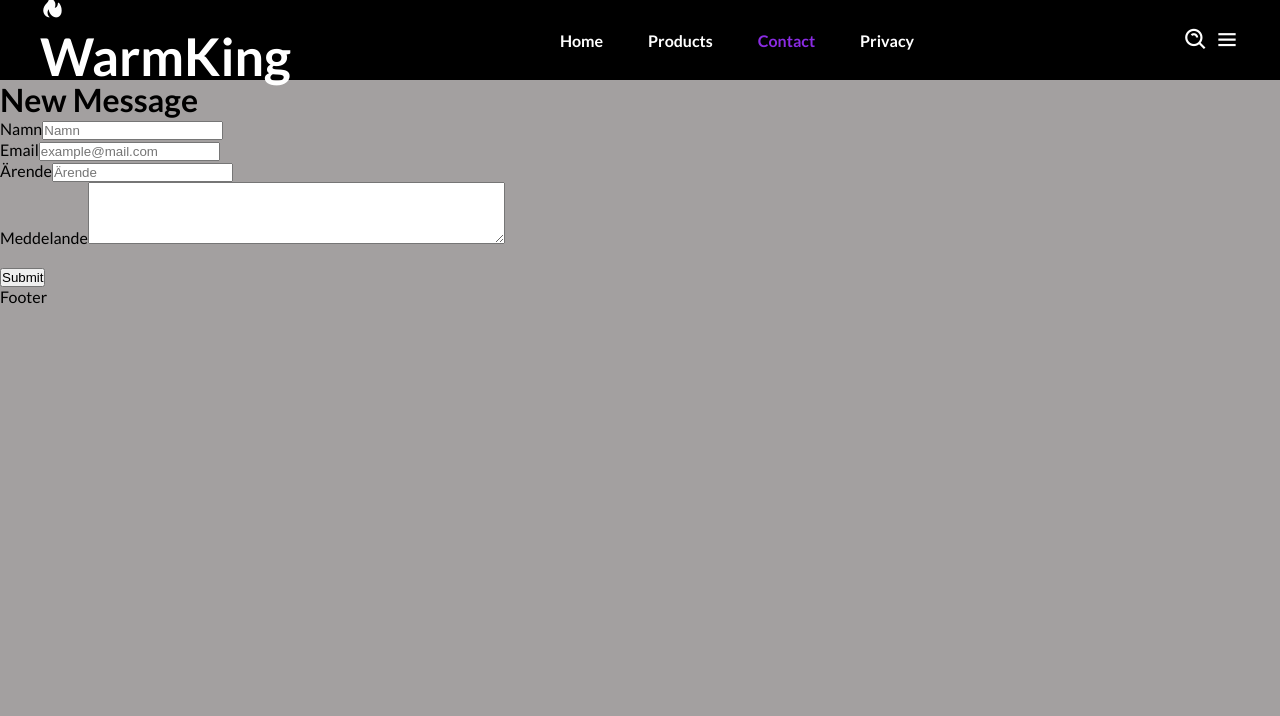
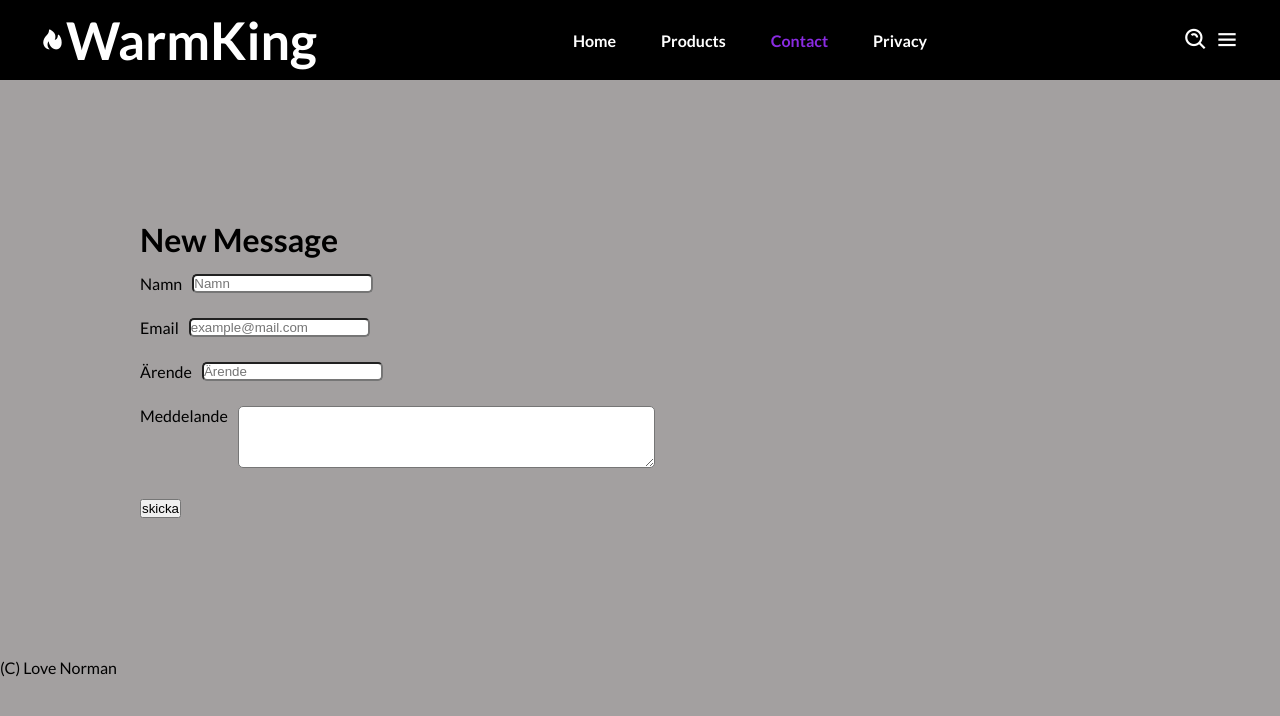
Before and after one commit to lovenorman/WarmKingAB, a React (Create React App) app: page / in a window 1280 px wide. Both pictures are taken after a click on the link "Contact". Shown: the top 716 px of the page. Built offline with nearby package versions, Linux system fonts and the light colour scheme.

Commit message:
NewsData, first object

```diff
--- a/src/App.css
+++ b/src/App.css
@@ -48,11 +48,9 @@ body {
 
 .logo {
   font-size: 26px;
-}
-
-.logoicon {
-  font-size: 26px;
-  color: var(--secondary-color);
+  justify-content: center;
+  display: flex;
+  align-items: center;
 }
 
 .navicon {
@@ -73,6 +71,9 @@ body {
 .navanchor {
   color: white;
 }
+.main{
+  min-height: 100vh;
+}
 .newsHeader{
   display: flex;
   border: 1px solid black;
@@ -86,7 +87,6 @@ body {
   border: var(--border);
   justify-content: center;
   padding: 40px;
-
 }
 .newsArea{
   margin-bottom: 40px;
@@ -106,6 +106,20 @@ body {
   cursor: pointer;
 }
 
-.backToHomeButton{
+.contactform{
+
+  padding: 40px;
+  margin: 100px;
+  align-items: center;
+  justify-content: center;
 
 }
+.form-control{
+  border-radius: 5px;
+  margin-bottom: 10px;
+  margin-left: 10px;
+}
+.form-group{
+  margin-top: 15px;
+  display: flex;
+}
--- a/src/Components/ContactForm.js
+++ b/src/Components/ContactForm.js
@@ -2,16 +2,18 @@ import React from 'react'
 
 export const ContactForm = () => {
   return (
-    <div>
+
+    <div className="contactform">
         <h1>New Message</h1>
-        <form action="https://formshow.systementor.se/" method="post"></form>
+
+        <form action="https://formshow.systementor.se/" method="post"/>
             <div className="form-group">
               <label for="newName">Namn</label>
               <input  type="text" className="form-control" id="newName" placeholder="Namn"/>
             </div>
             <div className="form-group">
               <label for="email">Email</label>
-            <input type="email" id="email"  className="email" placeholder="example@mail.com"/>
+              <input type="email" id="email"  className="form-control" placeholder="example@mail.com"/>
             </div>
             <div className="form-group">
               <label for="newIssue">Ärende</label>
@@ -19,9 +21,9 @@ export const ContactForm = () => {
             </div>
             <div className="form-group">
               <label for="newMessage">Meddelande</label>
-            <textarea id="message" className="message" rows="4" cols="50"/>
+              <textarea id="message" className="form-control" rows="4" cols="50"/>
             </div><br/>
-          <button id="submitNewButton" type="submit" className="btn btn-primary">Submit</button>
+            <input id="submitNewButton" type="submit" className="btn btn-primary" value="skicka"/>
         <form/>
     </div>
     )
--- a/src/Components/Footer.js
+++ b/src/Components/Footer.js
@@ -2,6 +2,6 @@ import React from 'react'
 
 export const Footer = () => {
   return (
-    <div>Footer</div>
+    <div>(C) Love Norman</div>
   )
 }
--- a/src/Components/News.js
+++ b/src/Components/News.js
@@ -1,22 +1,40 @@
 import React from 'react'
 import { NewsDetailButton } from './NewsDetailButton'
 
-export const News = () => {
+export const News = (props) => {
   return (
     <div className='newsArea'>
         <h1>Nyheter</h1>
 
 
+    <header className='newsHeader'>
+        <h3 className='newsheading'>Lorem</h3>
+        <h3 className='date'>2022-03-15</h3>
+    </header>
+    <main className='newsContainer'>
+        <p className='newsText'>Lorem ipsum dolor sit, amet consectetur adipisicing elit. Ea beatae cupiditate maxime repellendus cum ducimus rem repellat itaque a nesciunt architecto, ex voluptate expedita explicabo labore aliquam corrupti quisquam sunt ipsa sed voluptates commodi sequi id exercitationem. Numquam eaque ad quibusdam neque delectus nobis, deserunt laboriosam dolore error itaque aut?
+        </p>
+        <div>
+            <ul className='detailButton'>
+                <NewsDetailButton text="More" onDetailButtonClick={props.onDetailButtonClick} />
+            </ul>
+        </div>
+
+    </main>
+
+    <h1>Nyheter</h1>
+
+
         <header className='newsHeader'>
             <h3 className='newsheading'>Lorem</h3>
-            <span className='date'>2022-03-15</span>
+            <h3 className='date'>2022-02-15</h3>
         </header>
         <main className='newsContainer'>
-            <p className='newsText'>Lorem blalkjfkljgkjahgkjahgkjahgkahgkjahgkjahkjgahkjghakjghjkhgkjshgkjshgkjsgkjsgkjsgkjsdghskjhgskjhfkjshgkjshgkjhjks
+            <p className='newsText'>Lorem ipsum dolor sit, amet consectetur adipisicing elit. Ea beatae cupiditate maxime repellendus cum ducimus rem repellat itaque a nesciunt architecto, ex voluptate expedita explicabo labore aliquam corrupti quisquam sunt ipsa sed voluptates commodi sequi id exercitationem. Numquam eaque ad quibusdam neque delectus nobis, deserunt laboriosam dolore error itaque aut?
             </p>
             <div>
                 <ul className='detailButton'>
-                    <NewsDetailButton/>
+                    <NewsDetailButton text="More"/>
                 </ul>
             </div>
 
--- a/src/Components/NewsDetailButton.js
+++ b/src/Components/NewsDetailButton.js
@@ -3,11 +3,15 @@ import React from 'react'
 export const NewsDetailButton = (props) => {
 
     const IWasClicked = () =>{
-        props.onDetailButtonClick()
+        props.onDetailButtonClick(props.text)
     }
   return (
     <li>
-        <a className='detailButton'></a>
+        <a onClick={IWasClicked}//Funktion skapas i funktionen NewsDetailButton
+        className={`detailButton ${props.activePage == props.text ? 'active' : ''}`}
+        href="#">
+            { props.text }
+        </a>
     </li>
   )
 }
```
Also changed, not shown: src/Components/Data/NewsData.js (added, +9 -0 lines), src/Components/NewsDetails.js (+22 -2 lines), public/index.html (line endings or trailing spaces). Lines whose indentation alone changed are shown as unchanged.
